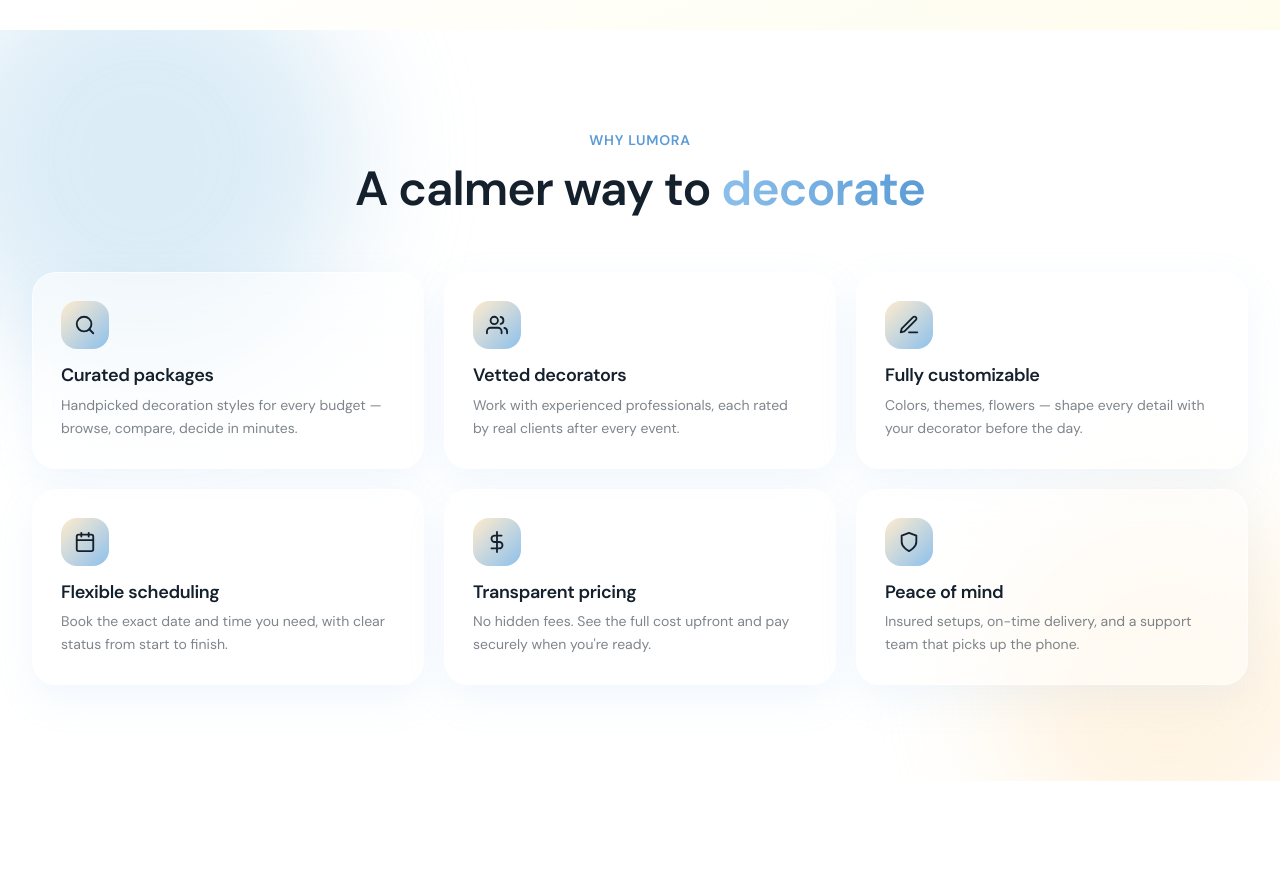
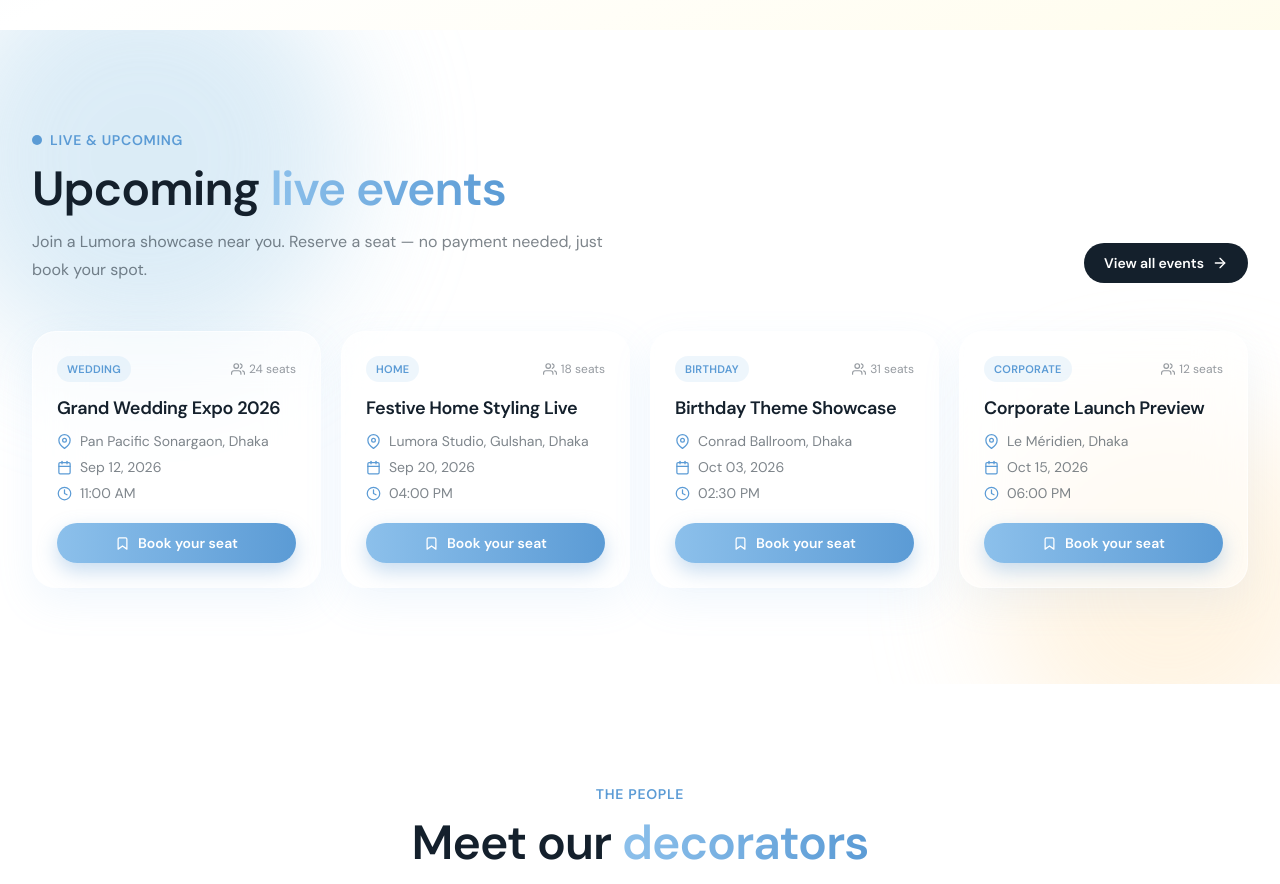
Before and after one commit to mahirsiam2004/Lumora-Client, a React (Vite) app: page / in a window 1280 px wide. Shown: the part 2560-3444 px from the top of the page. Built offline with nearby package versions, Linux system fonts and the light colour scheme; no server answers.

Commit message:
Replace 'Why Lumora' with 'Upcoming Live Events' section + seat booking modal (no payment)

```diff
--- a/src/pages/Home.jsx
+++ b/src/pages/Home.jsx
@@ -27,6 +27,8 @@ import {
   FiSmile,
   FiUsers,
   FiSun,
+  FiBookmark,
+  FiX,
 } from "react-icons/fi";
 import { MapContainer, TileLayer, Marker, Popup } from "react-leaflet";
 import Skeleton from "react-loading-skeleton";
@@ -275,8 +277,34 @@ const Home = () => {
     </section>
   );
 
-  /* ── Why Lumora (glass feature grid) ─────────────────── */
-  const WhyLumora = () => (
+  /* ── Upcoming Live Events (booking — no payment) ──────── */
+  const LIVE_EVENTS = [
+    { id: 1, title: "Grand Wedding Expo 2026", venue: "Pan Pacific Sonargaon", city: "Dhaka", date: "Sep 12, 2026", time: "11:00 AM", seats: 24, tag: "Wedding" },
+    { id: 2, title: "Festive Home Styling Live", venue: "Lumora Studio, Gulshan", city: "Dhaka", date: "Sep 20, 2026", time: "04:00 PM", seats: 18, tag: "Home" },
+    { id: 3, title: "Birthday Theme Showcase", venue: "Conrad Ballroom", city: "Dhaka", date: "Oct 03, 2026", time: "02:30 PM", seats: 31, tag: "Birthday" },
+    { id: 4, title: "Corporate Launch Preview", venue: "Le Méridien", city: "Dhaka", date: "Oct 15, 2026", time: "06:00 PM", seats: 12, tag: "Corporate" },
+  ];
+
+  const UpcomingLiveEvents = () => {
+    const [open, setOpen] = useState(false);
+    const [selected, setSelected] = useState(null);
+    const [seat, setSeat] = useState("");
+    const [done, setDone] = useState(false);
+
+    const openBooking = (ev) => {
+      setSelected(ev);
+      setSeat("");
+      setDone(false);
+      setOpen(true);
+    };
+
+    const confirmSeat = (e) => {
+      e.preventDefault();
+      if (!seat) return;
+      setDone(true);
+    };
+
+    return (
       <section className="relative py-24 overflow-hidden">
         <div className="absolute inset-0 pointer-events-none">
           <div className="soft-blob bg-[#BFDDF0] w-[26rem] h-[26rem] -top-20 -left-16 opacity-25" />
@@ -287,50 +315,140 @@ const Home = () => {
             initial={{ opacity: 0, y: 16 }}
             whileInView={{ opacity: 1, y: 0 }}
             viewport={{ once: true }}
-          className="text-center mb-14"
+            className="flex flex-col md:flex-row md:items-end md:justify-between gap-4 mb-12"
           >
-          <span className="text-sm font-semibold text-[#5B9BD5] uppercase tracking-wider">
-            Why Lumora
+            <div>
+              <span className="inline-flex items-center gap-2 text-sm font-semibold text-[#5B9BD5] uppercase tracking-wider">
+                <span className="relative flex h-2.5 w-2.5">
+                  <span className="animate-ping absolute inline-flex h-full w-full rounded-full bg-[#5B9BD5] opacity-60" />
+                  <span className="relative inline-flex rounded-full h-2.5 w-2.5 bg-[#5B9BD5]" />
+                </span>
+                Live &amp; Upcoming
               </span>
               <h2 className="mt-2 text-4xl md:text-5xl font-bold text-[#14202C]">
-            A calmer way to{" "}
+                Upcoming{" "}
                 <span className="bg-gradient-to-r from-[#8CC0EB] to-[#5B9BD5] bg-clip-text text-transparent">
-              decorate
+                  live events
                 </span>
               </h2>
+              <p className="mt-3 text-[#14202C]/55 max-w-xl">
+                Join a Lumora showcase near you. Reserve a seat — no payment needed, just book your spot.
+              </p>
+            </div>
+            <Link
+              to="/events"
+              className="inline-flex items-center gap-2 self-start md:self-auto rounded-full bg-[#14202C] text-white px-5 py-2.5 text-sm font-semibold hover:bg-[#14202C]/85 transition"
+            >
+              View all events <FiArrowRight size={16} />
+            </Link>
           </motion.div>
 
-        <div className="grid md:grid-cols-3 gap-5">
-          {[
-            { icon: FiSearch, title: "Curated packages", text: "Handpicked decoration styles for every budget — browse, compare, decide in minutes." },
-            { icon: FiUsers, title: "Vetted decorators", text: "Work with experienced professionals, each rated by real clients after every event." },
-            { icon: FiEdit3, title: "Fully customizable", text: "Colors, themes, flowers — shape every detail with your decorator before the day." },
-            { icon: FiCalendar, title: "Flexible scheduling", text: "Book the exact date and time you need, with clear status from start to finish." },
-            { icon: FiDollarSign, title: "Transparent pricing", text: "No hidden fees. See the full cost upfront and pay securely when you're ready." },
-            { icon: FiShield, title: "Peace of mind", text: "Insured setups, on-time delivery, and a support team that picks up the phone." },
-          ].map((f, i) => {
-            const Icon = f.icon;
-            return (
+          <div className="grid sm:grid-cols-2 lg:grid-cols-4 gap-5">
+            {LIVE_EVENTS.map((ev, i) => (
               <motion.div
-                key={i}
+                key={ev.id}
                 initial={{ opacity: 0, y: 20 }}
                 whileInView={{ opacity: 1, y: 0 }}
                 viewport={{ once: true }}
                 transition={{ delay: i * 0.06 }}
-                className="group p-7 rounded-3xl bg-white/55 backdrop-blur-xl border border-white/60 shadow-[0_14px_38px_rgba(140,192,235,0.12)] hover:-translate-y-1 hover:bg-white/75 hover:shadow-[0_20px_48px_rgba(140,192,235,0.20)] transition-all duration-300"
+                className="group flex flex-col p-6 rounded-3xl bg-white/55 backdrop-blur-xl border border-white/60 shadow-[0_14px_38px_rgba(140,192,235,0.12)] hover:-translate-y-1 hover:bg-white/75 hover:shadow-[0_20px_48px_rgba(140,192,235,0.20)] transition-all duration-300"
               >
-                <div className="w-12 h-12 rounded-2xl bg-gradient-to-br from-[#FFEBCC] to-[#8CC0EB] flex items-center justify-center mb-4 group-hover:scale-105 transition-transform">
-                  <Icon size={22} className="text-[#14202C]" />
+                <div className="flex items-center justify-between mb-4">
+                  <span className="text-[11px] font-semibold uppercase tracking-wide text-[#5B9BD5] bg-[#8CC0EB]/15 px-2.5 py-1 rounded-full">
+                    {ev.tag}
+                  </span>
+                  <span className="inline-flex items-center gap-1 text-xs text-[#14202C]/45">
+                    <FiUsers size={14} /> {ev.seats} seats
+                  </span>
                 </div>
-                <h3 className="text-lg font-bold text-[#14202C]">{f.title}</h3>
-                <p className="text-[#14202C]/55 text-sm mt-2 leading-relaxed">{f.text}</p>
+                <h3 className="text-lg font-bold text-[#14202C] leading-snug">{ev.title}</h3>
+                <div className="mt-3 space-y-1.5 text-sm text-[#14202C]/55">
+                  <p className="flex items-center gap-2"><FiMapPin size={15} className="text-[#5B9BD5]" /> {ev.venue}, {ev.city}</p>
+                  <p className="flex items-center gap-2"><FiCalendar size={15} className="text-[#5B9BD5]" /> {ev.date}</p>
+                  <p className="flex items-center gap-2"><FiClock size={15} className="text-[#5B9BD5]" /> {ev.time}</p>
+                </div>
+                <button
+                  onClick={() => openBooking(ev)}
+                  className="mt-5 inline-flex items-center justify-center gap-2 rounded-full bg-gradient-to-r from-[#8CC0EB] to-[#5B9BD5] text-white px-4 py-2.5 text-sm font-semibold shadow-[0_8px_20px_rgba(94,155,213,0.35)] hover:shadow-[0_12px_28px_rgba(94,155,213,0.45)] transition"
+                >
+                  <FiBookmark size={15} /> Book your seat
+                </button>
               </motion.div>
-            );
-          })}
+            ))}
           </div>
         </div>
+
+        {open && (
+          <div className="fixed inset-0 z-50 flex items-center justify-center p-4">
+            <div className="absolute inset-0 bg-[#14202C]/40 backdrop-blur-sm" onClick={() => setOpen(false)} />
+            <motion.div
+              initial={{ opacity: 0, scale: 0.96, y: 10 }}
+              animate={{ opacity: 1, scale: 1, y: 0 }}
+              className="relative w-full max-w-md rounded-3xl bg-white p-7 shadow-2xl border border-[#8CC0EB]/20"
+            >
+              <button
+                onClick={() => setOpen(false)}
+                className="absolute top-4 right-4 text-[#14202C]/40 hover:text-[#14202C] transition"
+                aria-label="Close"
+              >
+                <FiX size={20} />
+              </button>
+              {done ? (
+                <div className="text-center py-6">
+                  <div className="mx-auto w-14 h-14 rounded-full bg-[#8CC0EB]/20 flex items-center justify-center mb-4">
+                    <FiCheck size={26} className="text-[#5B9BD5]" />
+                  </div>
+                  <h3 className="text-xl font-bold text-[#14202C]">Seat reserved!</h3>
+                  <p className="mt-2 text-sm text-[#14202C]/55">
+                    Your spot for <span className="font-semibold">{selected.title}</span> is held. We'll confirm details by email shortly.
+                  </p>
+                  <button
+                    onClick={() => setOpen(false)}
+                    className="mt-6 inline-flex items-center justify-center rounded-full bg-[#14202C] text-white px-5 py-2.5 text-sm font-semibold hover:bg-[#14202C]/85 transition"
+                  >
+                    Done
+                  </button>
+                </div>
+              ) : (
+                <>
+                  <span className="text-xs font-semibold uppercase tracking-wide text-[#5B9BD5]">
+                    Book your seat
+                  </span>
+                  <h3 className="mt-1 text-2xl font-bold text-[#14202C]">{selected.title}</h3>
+                  <p className="mt-2 text-sm text-[#14202C]/55 flex items-center gap-2">
+                    <FiMapPin size={15} className="text-[#5B9BD5]" /> {selected.venue}, {selected.city}
+                  </p>
+                  <p className="text-sm text-[#14202C]/55 flex items-center gap-2">
+                    <FiCalendar size={15} className="text-[#5B9BD5]" /> {selected.date} · {selected.time}
+                  </p>
+                  <form onSubmit={confirmSeat} className="mt-6 space-y-4">
+                    <div>
+                      <label className="text-sm font-medium text-[#14202C]">Your name</label>
+                      <input
+                        type="text"
+                        required
+                        value={seat}
+                        onChange={(e) => setSeat(e.target.value)}
+                        placeholder="e.g. Mahir Siam"
+                        className="mt-1.5 w-full rounded-2xl border border-[#8CC0EB]/30 bg-[#FFF9D2]/40 px-4 py-3 text-sm text-[#14202C] outline-none focus:border-[#5B9BD5] focus:ring-2 focus:ring-[#8CC0EB]/30"
+                      />
+                    </div>
+                    <button
+                      type="submit"
+                      className="w-full inline-flex items-center justify-center gap-2 rounded-full bg-gradient-to-r from-[#8CC0EB] to-[#5B9BD5] text-white px-4 py-3 text-sm font-semibold shadow-[0_8px_20px_rgba(94,155,213,0.35)] hover:shadow-[0_12px_28px_rgba(94,155,213,0.45)] transition"
+                    >
+                      <FiBookmark size={16} /> Confirm seat
+                    </button>
+                    <p className="text-center text-xs text-[#14202C]/40">No payment required — just reserve your spot.</p>
+                  </form>
+                </>
+              )}
+            </motion.div>
+          </div>
+        )}
       </section>
     );
+  };
 
   /* ── Services (bento, no card grid) ───────────────────────── */
   const ServicesSection = () => (
@@ -782,7 +900,7 @@ const Home = () => {
       <ServicesSection />
       <EventsWeCover />
       <HowItWorksSection />
-      <WhyLumora />
+      <UpcomingLiveEvents />
       <DecoratorsSection />
       <TestimonialsSection />
       <CoverageMapSection />
```
Lines whose indentation alone changed are shown as unchanged.
